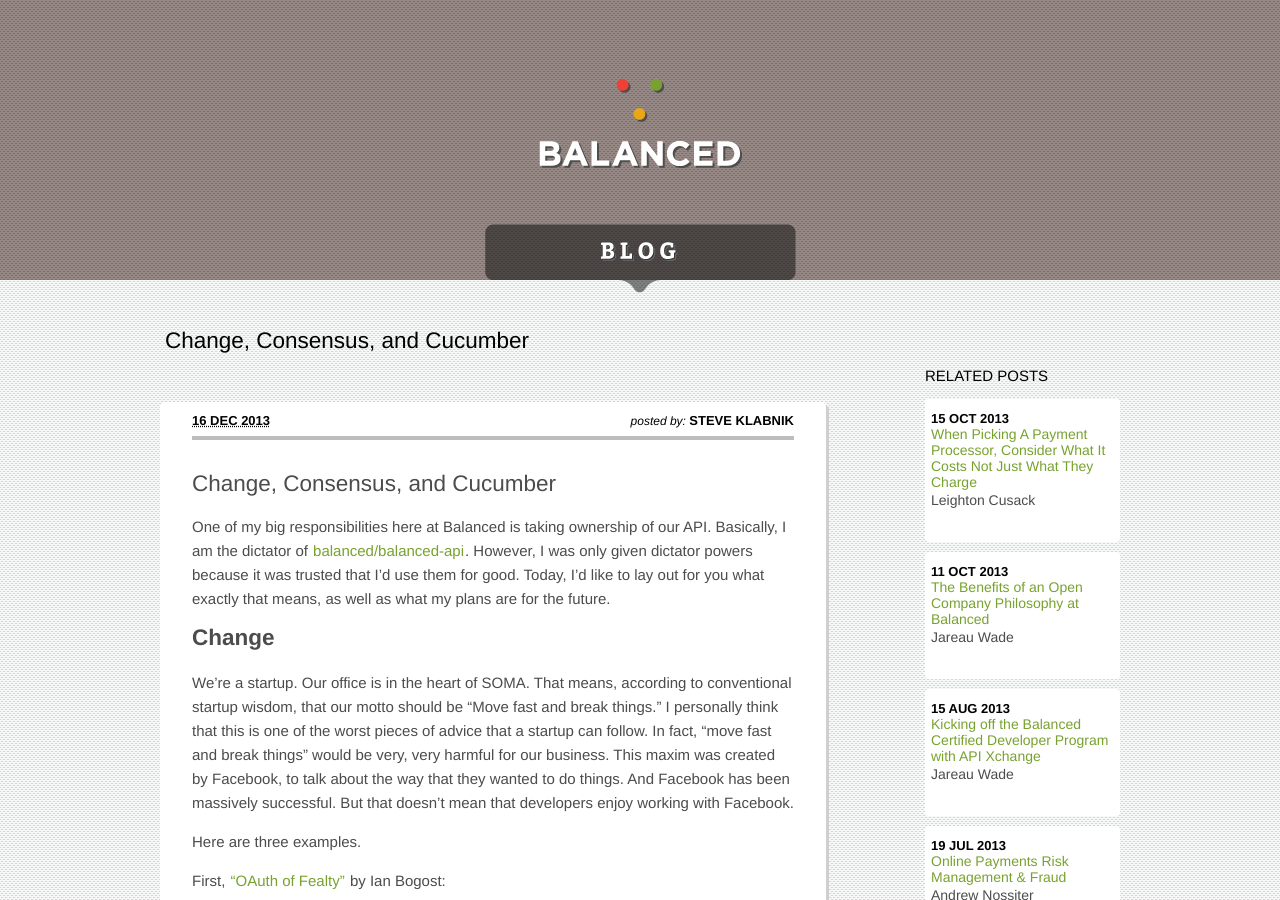
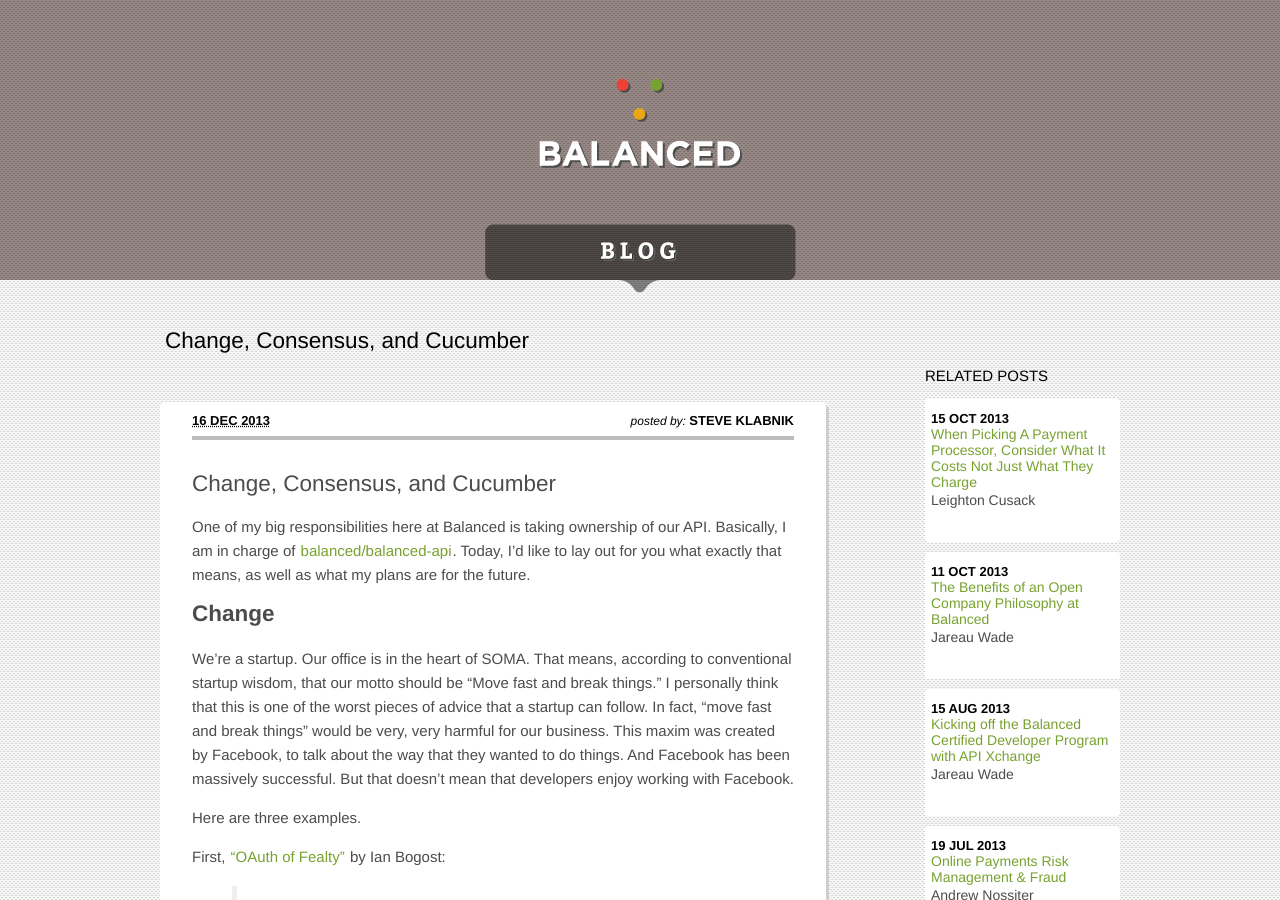
Before and after one commit to balanced/balanced.github.com, a Jekyll site: the page built from _posts/2013-12-16-consensus-cucumber-and-change.md, in a window 1280 px wide and 900 px high. Built offline with Jekyll 4.4.1, drawn with Linux system fonts in a browser that asks for light colours; nearby versions of some CDN libraries; library files that are not in the unit come from our copies; Markdown is read by kramdown in place of the engine named in the settings; comment, search, counter and statistics services are not loaded.

Commit message:
Remove dictatorship joke
people get touchy about those :wink:

```diff
--- a/_posts/2013-12-16-consensus-cucumber-and-change.md
+++ b/_posts/2013-12-16-consensus-cucumber-and-change.md
@@ -13,7 +13,7 @@
 
 ## Change, Consensus, and Cucumber
 
-One of my big responsibilities here at Balanced is taking ownership of our API. Basically, I am the dictator of [balanced/balanced-api](https://github.com/balanced/balanced-api). However, I was only given dictator powers because it was trusted that I'd use them for good. Today, I'd like to lay out for you what exactly that means, as well as what my plans are for the future.
+One of my big responsibilities here at Balanced is taking ownership of our API. Basically, I am in charge of [balanced/balanced-api](https://github.com/balanced/balanced-api). Today, I'd like to lay out for you what exactly that means, as well as what my plans are for the future.
 
 ### Change
 
```
